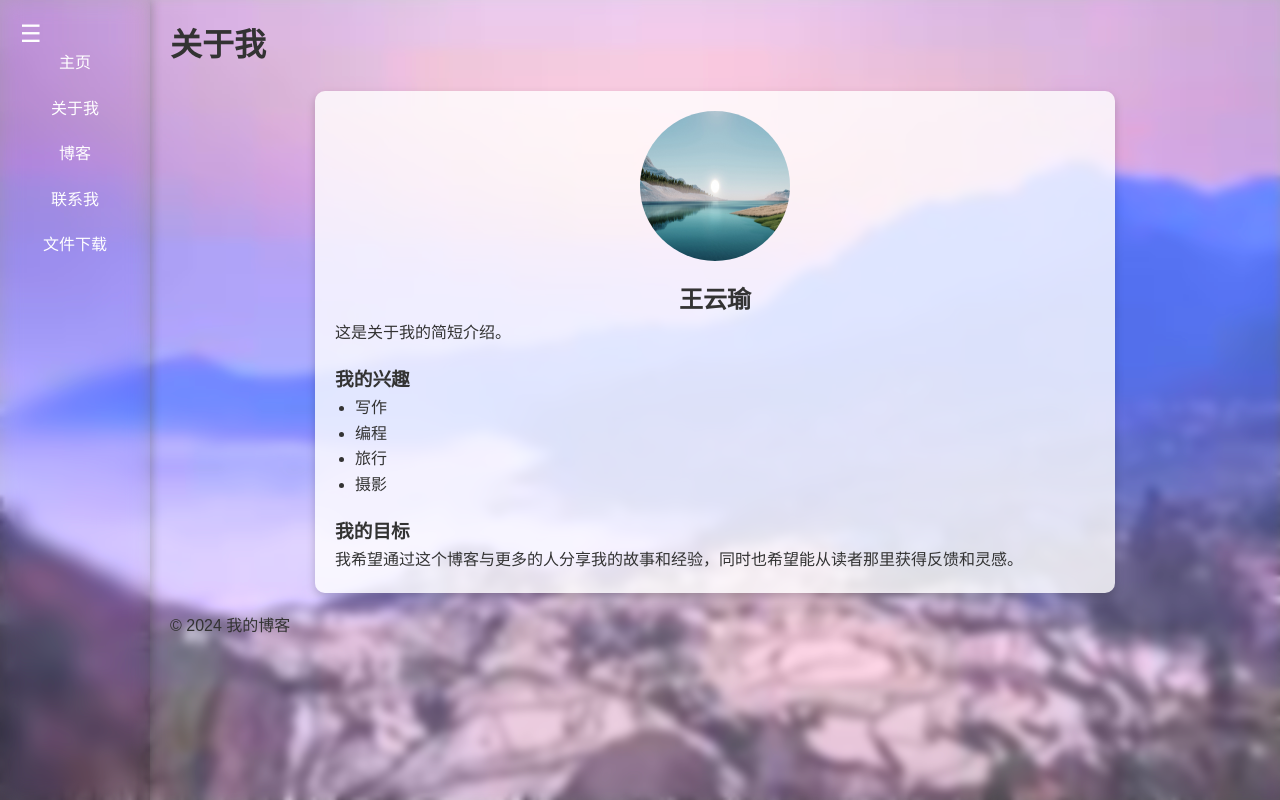
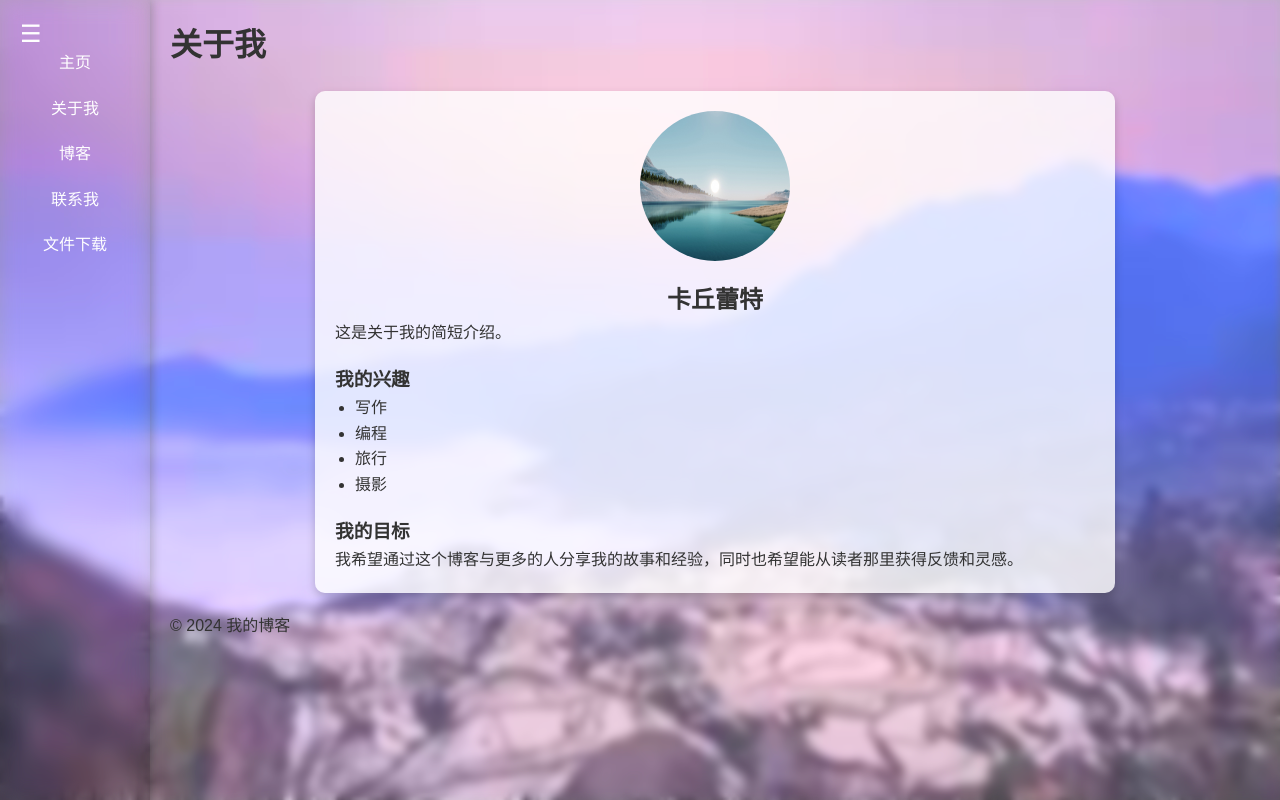
Before and after one commit to keisanmono/keisanmono.github.io, a plain HTML site: page about.html in a window 1280 px wide. Drawn offline with Linux system fonts and the light colour scheme.

Commit message:
Update about.html

```diff
--- a/about.html
+++ b/about.html
@@ -25,7 +25,7 @@
         <main>
             <div class="about-container">
                 <img src="images/profile.jpg" alt="个人头像" class="profile-image">
-                <h2>王云瑜</h2>
+                <h2>卡丘蕾特</h2>
                 <p>这是关于我的简短介绍。</p>
                 <h3>我的兴趣</h3>
                 <ul>
```
